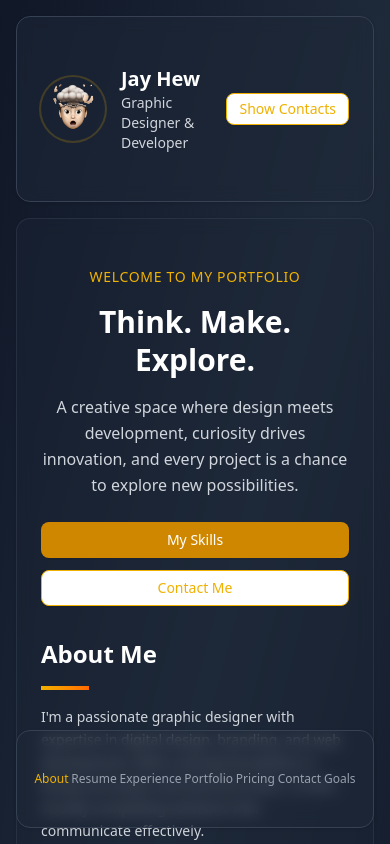
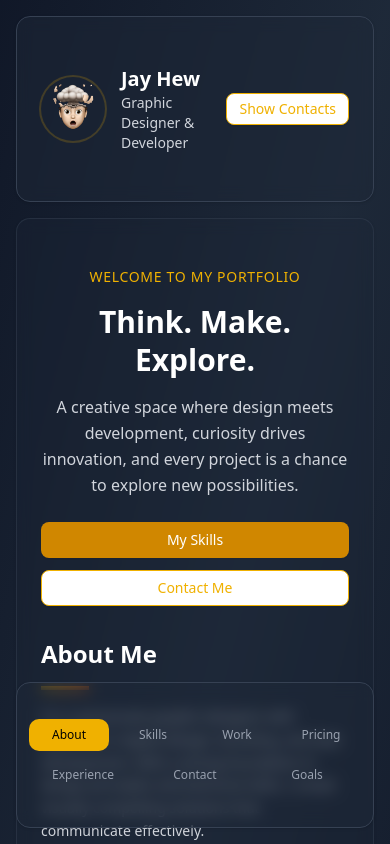
Before and after one commit to Jayhew00/-shadcn-chat-app, a Next.js app: page / in a window 390 px wide. Shown: the top 844 px of the page. Built offline with nearby package versions, Linux system fonts and the light colour scheme.

Commit message:
Improve navigation layout: wider tabs on desktop, better mobile grid layout

```diff
--- a/app/page.tsx
+++ b/app/page.tsx
@@ -472,11 +472,11 @@ export default function Portfolio() {
               <CardContent className="p-6 lg:p-8">
                 {/* Desktop Navigation */}
                 <nav className="mb-8 overflow-x-auto">
-                  <ul className="flex gap-8 text-sm whitespace-nowrap pb-2">
+                  <ul className="flex gap-6 lg:gap-8 text-sm lg:text-base whitespace-nowrap pb-2">
                     {[
                       { key: "about", label: "About" },
                       { key: "resume", label: "Resume" },
-                      { key: "experience", label: "Working Experience" },
+                      { key: "experience", label: "Experience" },
                       { key: "portfolio", label: "Portfolio" },
                       { key: "pricing", label: "Pricing" },
                       { key: "contact", label: "Contact" },
@@ -485,7 +485,7 @@ export default function Portfolio() {
                       <li key={tab.key}>
                         <button
                           onClick={() => setActiveTab(tab.key)}
-                          className={`font-medium pb-2 transition-colors relative ${
+                          className={`font-medium pb-3 px-2 transition-colors relative ${
                             activeTab === tab.key ? "text-yellow-500" : "text-gray-400 hover:text-white"
                           }`}
                         >
@@ -1863,22 +1863,40 @@ export default function Portfolio() {
 
         {/* Mobile Bottom Navigation */}
         <Card className="bg-gray-800/50 border-gray-700 backdrop-blur-sm sticky bottom-4">
-          <CardContent className="p-4">
-            <div className="flex justify-around text-xs">
+          <CardContent className="p-3">
+            <div className="grid grid-cols-4 gap-1 text-xs">
               {[
                 { key: "about", label: "About" },
-                { key: "resume", label: "Resume" },
+                { key: "resume", label: "Skills" },
+                { key: "portfolio", label: "Work" },
+                { key: "pricing", label: "Pricing" },
+              ].map((tab) => (
+                <button
+                  key={tab.key}
+                  onClick={() => setActiveTab(tab.key)}
+                  className={`p-2 rounded-lg font-medium transition-colors text-center ${
+                    activeTab === tab.key
+                      ? "bg-yellow-500 text-black"
+                      : "text-gray-400 hover:text-white hover:bg-gray-700/50"
+                  }`}
+                >
+                  {tab.label}
+                </button>
+              ))}
+            </div>
+            <div className="grid grid-cols-3 gap-1 text-xs mt-2">
+              {[
                 { key: "experience", label: "Experience" },
-                { key: "portfolio", label: "Portfolio" },
-                { key: "pricing", label: "Pricing" },
                 { key: "contact", label: "Contact" },
                 { key: "goals", label: "Goals" },
               ].map((tab) => (
                 <button
                   key={tab.key}
                   onClick={() => setActiveTab(tab.key)}
-                  className={`font-medium transition-colors ${
-                    activeTab === tab.key ? "text-yellow-500" : "text-gray-400"
+                  className={`p-2 rounded-lg font-medium transition-colors text-center ${
+                    activeTab === tab.key
+                      ? "bg-yellow-500 text-black"
+                      : "text-gray-400 hover:text-white hover:bg-gray-700/50"
                   }`}
                 >
                   {tab.label}
```
